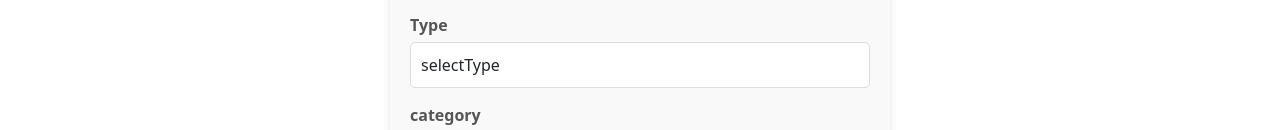
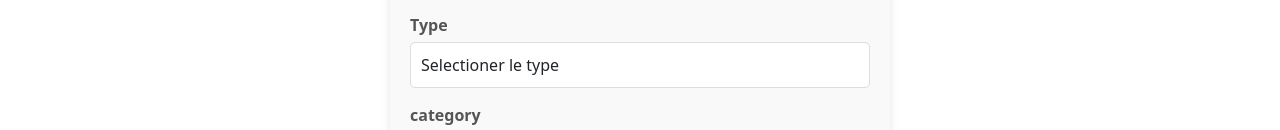
Before and after one commit to shyshasy/savory-recipe-hub, a Vue app: page /edit-recipe/1 in a window 1280 px wide. Shown: the part 397-527 px from the top of the page. Built offline with nearby package versions, Linux system fonts and the light colour scheme; no server answers.

Commit message:
modifiing EditRecipe file

```diff
--- a/src/components/EditRecipe.vue
+++ b/src/components/EditRecipe.vue
@@ -17,9 +17,9 @@
         <label for="type">{{ $t('type') }}</label>
         <select v-model="recipe.type" id="type" class="form-control" required>
           <option value="" disabled>{{ $t('selectType') }}</option>
-          <option>{{ $t('appetizer') }}</option>
-          <option>{{ $t('mainCourse') }}</option>
-          <option>{{ $t('dessert') }}</option>
+          <option value="appetizer">{{ $t('appetizer') }}</option>
+          <option value="mainCourse">{{ $t('mainCourse') }}</option>
+          <option value="dessert">{{ $t('dessert') }}</option>
         </select>
       </div>
 
@@ -27,7 +27,7 @@
         <label for="category">{{ $t('category') }}</label>
         <select v-model="recipe.category" id="category" class="form-control" required>
           <option value="" disabled>Choisissez une catégorie</option>
-          <option v-for="category in categories" :key="category.categorie_id" :value="category.name">
+          <option v-for="category in categories" :key="category.categorie_id" :value="category.title">
             {{ category.title }}
           </option>
         </select>
@@ -72,6 +72,7 @@ onMounted(async () => {
 
   const recipeId = route.params.id;
   const existingRecipe = recipeStore.getRecipeById(Number(recipeId));
+
   if (existingRecipe) {
     recipe.value = { ...existingRecipe };
   } else {
--- a/src/locales/fr.json
+++ b/src/locales/fr.json
@@ -30,5 +30,6 @@
     "ajout_recette": "Ajouter une nouvelle recette",
     "charge_recip": "Chargement des recette...",
     "category_detail":"Détails de la categorie",
-    "ajout_category": "ajouter une categorie"
+    "ajout_category": "ajouter une categorie",
+    "selectType": "Selectioner le type"
 }
```
